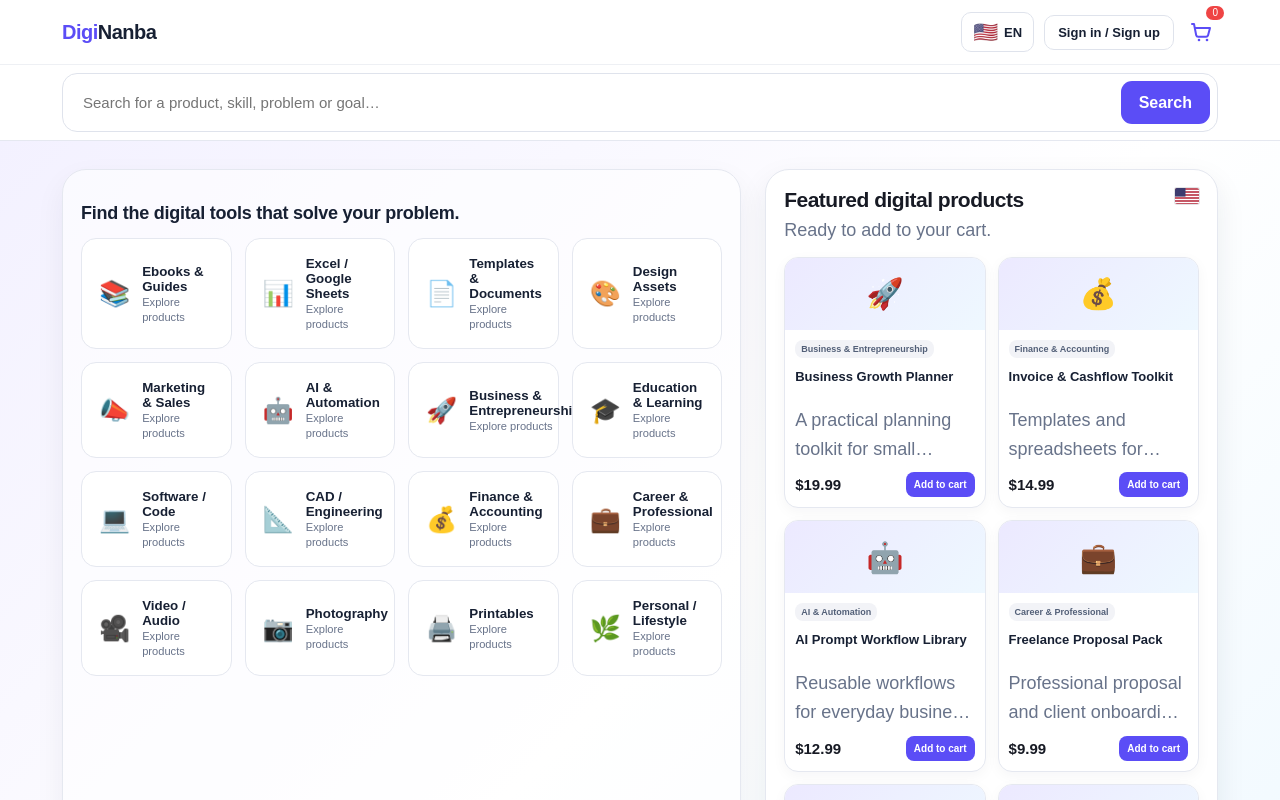
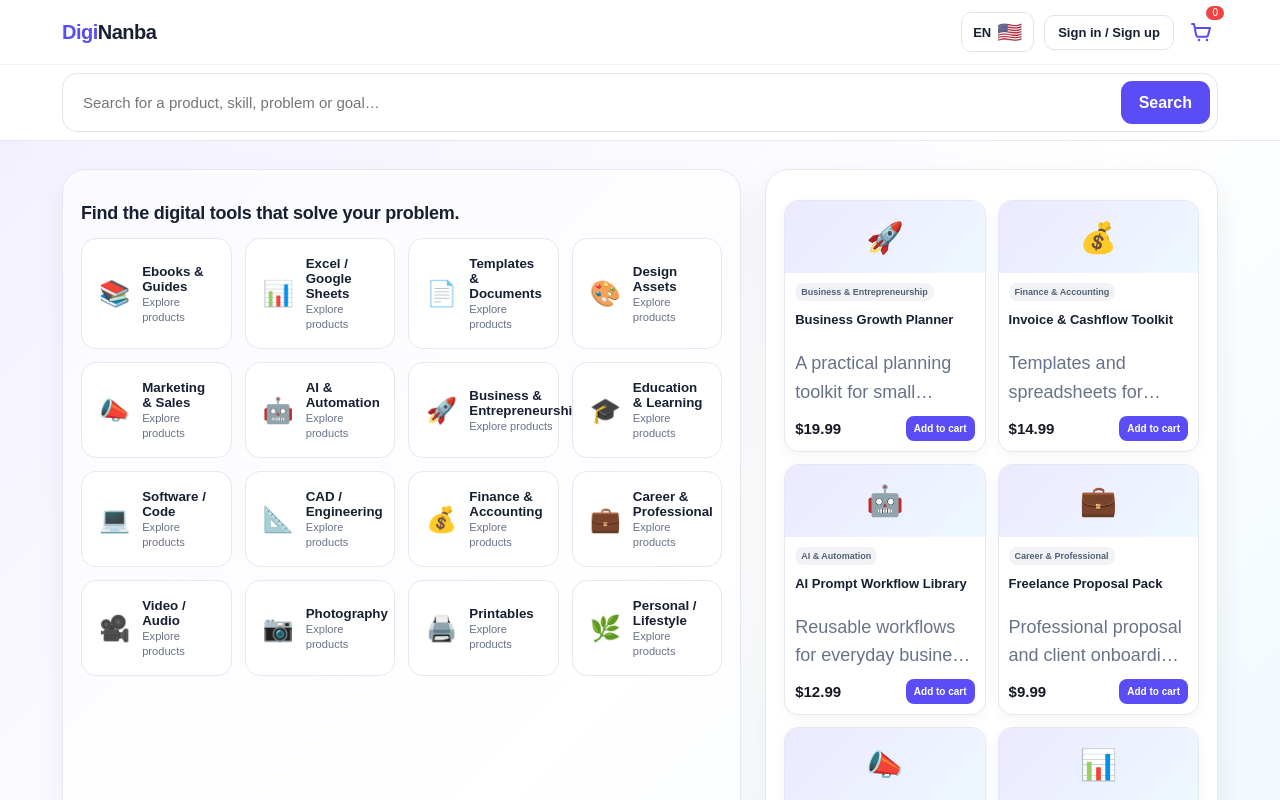
Before and after one commit to agnengineeringselectricals-crypto/diginanba, a Next.js app: page / in a window 1280 px wide. Shown: the top 800 px of the page. Built offline with nearby package versions, Linux system fonts and the light colour scheme; no server answers; the database is empty.

Commit message:
Move market flag beside language code and simplify featured panel

```diff
--- a/app/HomePageClient.tsx
+++ b/app/HomePageClient.tsx
@@ -170,7 +170,7 @@ export default function HomePageClient({ initialProducts }: Props) {
         <Link href="/" className="ref-logo"><span>Digi</span>Nanba</Link>
         <div className="ref-actions">
           <button className="ref-language" onClick={() => setMarketOpen(true)} aria-label="Choose language and country">
-            <span className="ref-language-flag">{countryFlag}</span><span>{languageCode}</span>
+            <span>{languageCode}</span><span className="ref-language-flag">{countryFlag}</span>
           </button>
           <Link className="ref-signin" href="/login">Sign in / Sign up</Link>
           <Link className="ref-cart" href="/cart" aria-label={`Cart, ${cartCount} items`}><svg className="ref-cart-icon" viewBox="0 0 24 24" aria-hidden="true"><path d="M3 4h2l2.2 11.2a2 2 0 0 0 2 1.6h7.9a2 2 0 0 0 1.9-1.4L21 8H7" fill="none" stroke="currentColor" strokeWidth="2" strokeLinecap="round" strokeLinejoin="round"/><circle cx="10" cy="20" r="1.3" fill="currentColor"/><circle cx="18" cy="20" r="1.3" fill="currentColor"/></svg><span className="ref-count">{cartCount}</span></Link>
@@ -197,10 +197,7 @@ export default function HomePageClient({ initialProducts }: Props) {
           </div>
 
           <aside className="ref-featured-panel" aria-label="Featured digital products">
-            <div className="ref-featured-head">
-              <div><h2>Featured digital products</h2><p>Ready to add to your cart.</p></div>
-              {market === 'UK' ? <svg className="ref-market-flag-svg" viewBox="0 0 24 16" aria-label="United Kingdom flag"><rect width="24" height="16" fill="#012169"/><path d="M0 0l24 16M24 0L0 16" stroke="#fff" strokeWidth="3"/><path d="M0 0l24 16M24 0L0 16" stroke="#c8102e" strokeWidth="1.3"/><path d="M12 0v16M0 8h24" stroke="#fff" strokeWidth="5"/><path d="M12 0v16M0 8h24" stroke="#c8102e" strokeWidth="3"/></svg> : <svg className="ref-market-flag-svg" viewBox="0 0 24 16" aria-label="United States flag"><rect width="24" height="16" fill="#fff"/><path d="M0 1h24M0 4h24M0 7h24M0 10h24M0 13h24M0 16h24" stroke="#b22234" strokeWidth="1.7"/><rect width="10.5" height="8.6" fill="#3c3b6e"/></svg>}
-            </div>
+            <div className="ref-featured-head"><div></div></div>
             <div className="ref-featured-grid">
               {products.slice(0, 6).map((product) => <article className="ref-featured-card" key={product.id}>
                 <Link className="ref-featured-art" href={`/products/${product.slug}?market=${market}`} aria-label={`View ${product.title}`}>
```
